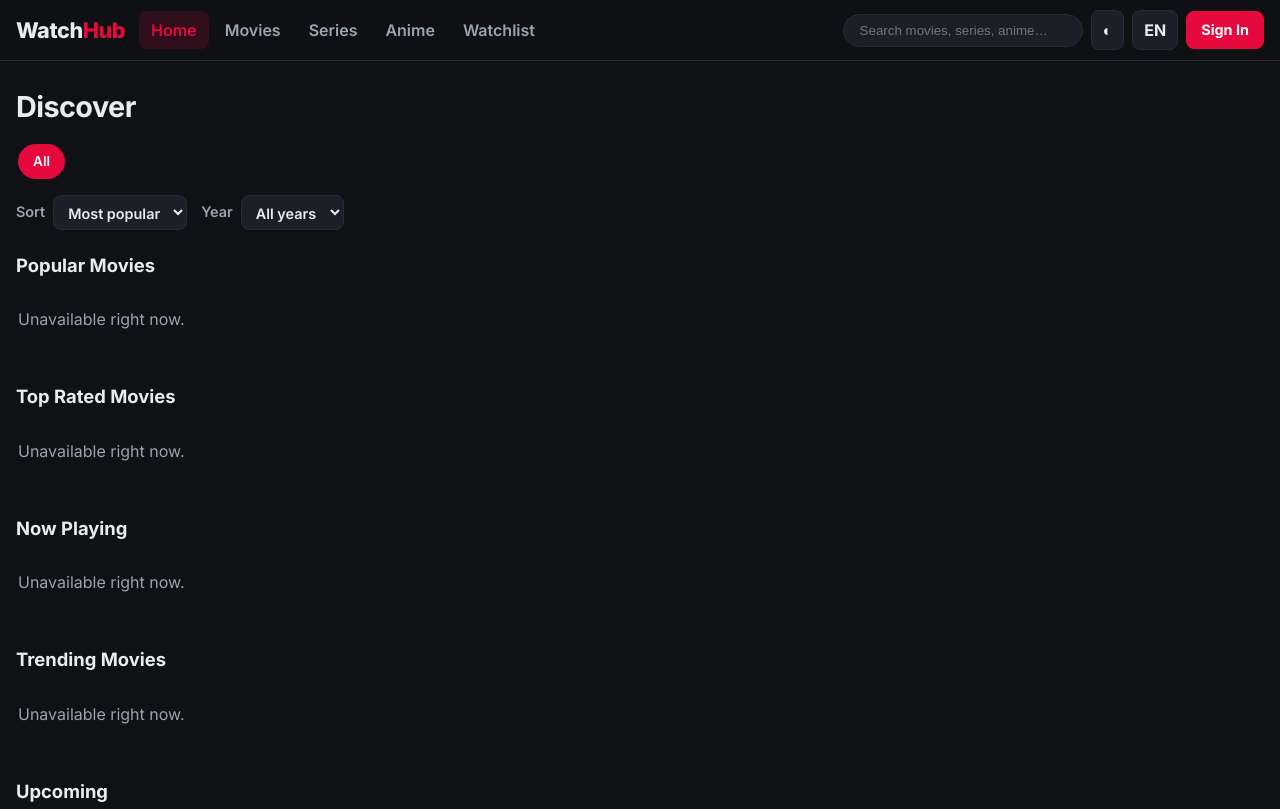
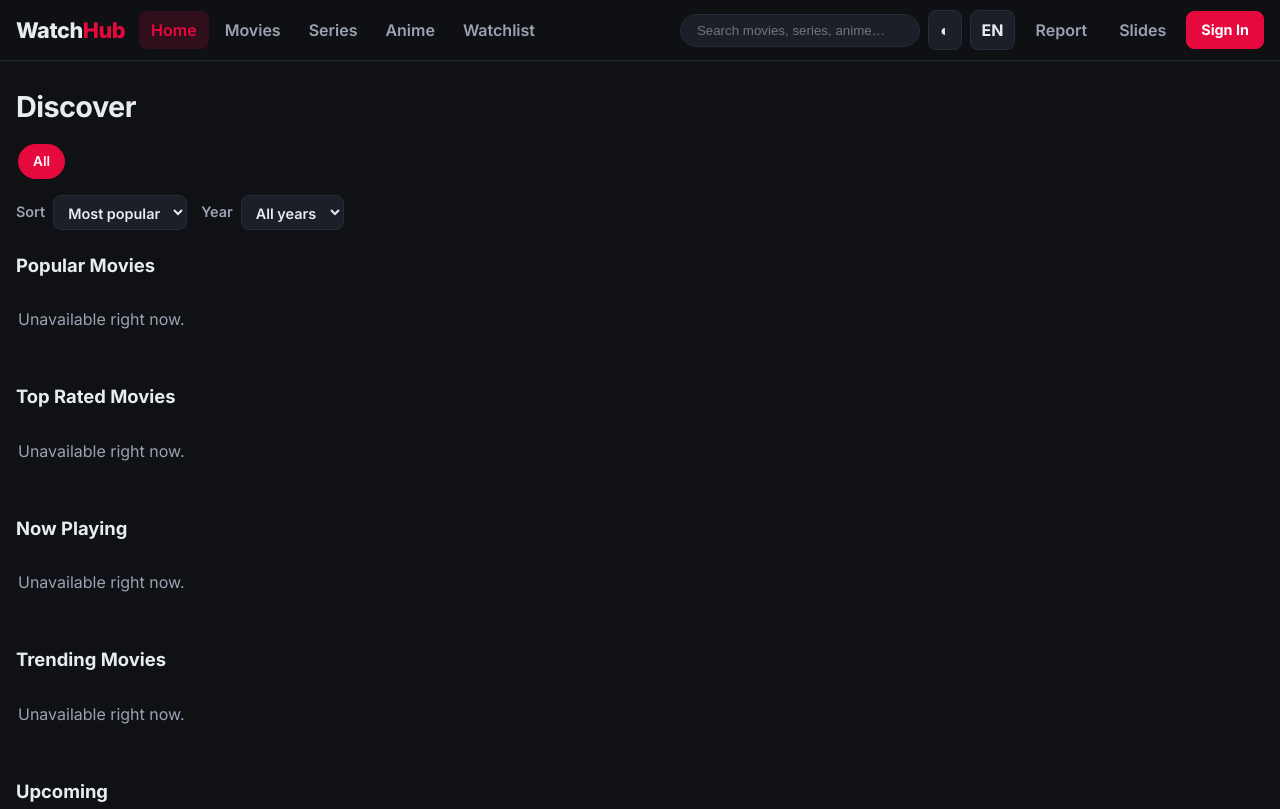
Before and after one commit to mohamednad6/watchhub, a plain HTML site: page index.html in a window 1280 px wide. Shown: the top 809 px of the page. Drawn offline with Linux system fonts and the light colour scheme; no server answers.

Commit message:
Insert Report and Slides links before the Install button in the header

```diff
--- a/nav.js
+++ b/nav.js
@@ -1,7 +1,8 @@
 /* Watch Hub — nav.js
-   Header interactions ONLY: attaches listeners to elements that already exist.
-   Never creates, replaces or renames elements, never touches styles or classes,
-   never redefines functions. If a needed function is missing, it skips. */
+   Header interactions: attaches listeners to elements that already exist and
+   inserts the Report / Slides links before the Install button. Never replaces
+   or renames existing elements, never touches their styles or classes, never
+   redefines functions. If a needed function is missing, it skips. */
 (function () {
   function on(elm, ev, fn) { if (elm) elm.addEventListener(ev, fn); }
 
@@ -25,6 +26,21 @@
   if (installBtn && typeof window.promptInstall === 'function') {
     on(installBtn, 'click', function () { window.promptInstall(); });
     window.addEventListener('wh-installable', function () { installBtn.hidden = false; });
+  }
+
+  /* ---- Report / Slides links, inserted just before the Install button ----
+     They go into the header tools row so they sit beside the other actions;
+     the class reuses the nav link styling from style.css. */
+  var tools = document.querySelector('.header-tools');
+  if (tools && installBtn) {
+    [{ href: 'report.html', label: 'Report' },
+     { href: 'slides.html', label: 'Slides' }].forEach(function (item) {
+      var link = document.createElement('a');
+      link.href = item.href;
+      link.textContent = item.label;
+      link.className = 'tool-link';
+      tools.insertBefore(link, installBtn);
+    });
   }
 
   /* ---- auth UI ----
--- a/style.css
+++ b/style.css
@@ -75,7 +75,7 @@ a { color: inherit; }
   padding: 6px 10px;
 }
 .nav-links { display: flex; gap: 4px; }
-.nav-links a {
+.nav-links a, .header-tools a.tool-link {
   text-decoration: none;
   color: var(--text-dim);
   font-weight: 600;
@@ -83,7 +83,7 @@ a { color: inherit; }
   border-radius: 8px;
   transition: color 0.15s, background 0.15s;
 }
-.nav-links a:hover { color: var(--text); background: var(--bg-card); }
+.nav-links a:hover, .header-tools a.tool-link:hover { color: var(--text); background: var(--bg-card); }
 .nav-links a[aria-current="page"] { color: var(--accent); background: var(--accent-soft); }
 .header-tools { margin-left: auto; display: flex; align-items: center; gap: 8px; }
 #searchInput {
```
